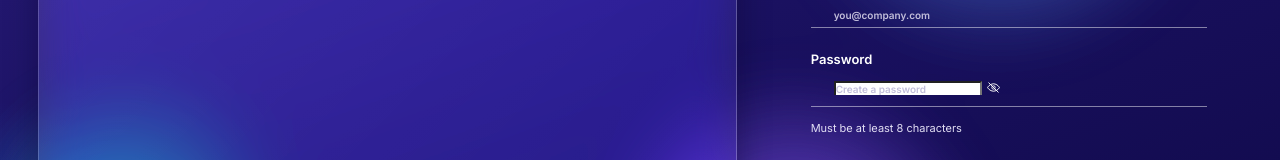
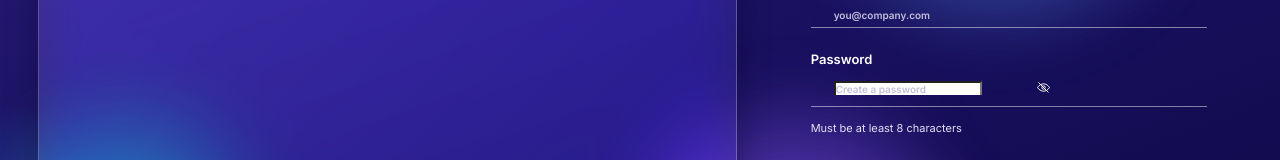
Before and after one commit to obinyan/FLOWBASE, a Next.js app: page /signup in a window 1280 px wide. Shown: the part 407-567 px from the top of the page. Built offline with nearby package versions, Linux system fonts and the light colour scheme.

Commit message:
signup password field gap addition

```diff
--- a/app/globals.css
+++ b/app/globals.css
@@ -487,7 +487,7 @@ small { display: block; }
 .signup-field > input, .signup-field .password-input { display: block; width: 100%; margin-top: 3px; padding: 6px 23px; border: 0; border-bottom: 1px solid rgba(255,255,255,.48); border-radius: 0; background: transparent; outline: 0; font-size: 10px; color: #fff; }
 .signup-field > input:focus, .signup-field .password-input:focus-within { border-color: #fff; }
 .signup-field > input::placeholder, .signup-field .password-input input::placeholder { color: #c2beda; opacity: 1; }
-.signup-field .password-input { display: flex; padding-right: 0; }
+.signup-field .password-input { display: flex; gap: 50px; padding-right: 0; }
 .signup-field .password-input input { padding-left: 0; font-size: 10px; }
 .password-hint { display: block; margin: -9px 12px 37px; color: #e2dff4; font-size: 11px; }
 .signup-submit { width: 100%; height: 42px; border-radius: 12px; background: #8999df !important; color: #11103b !important; font-size: 13px !important; font-weight: 600 !important; transition: filter .18s; }
```
